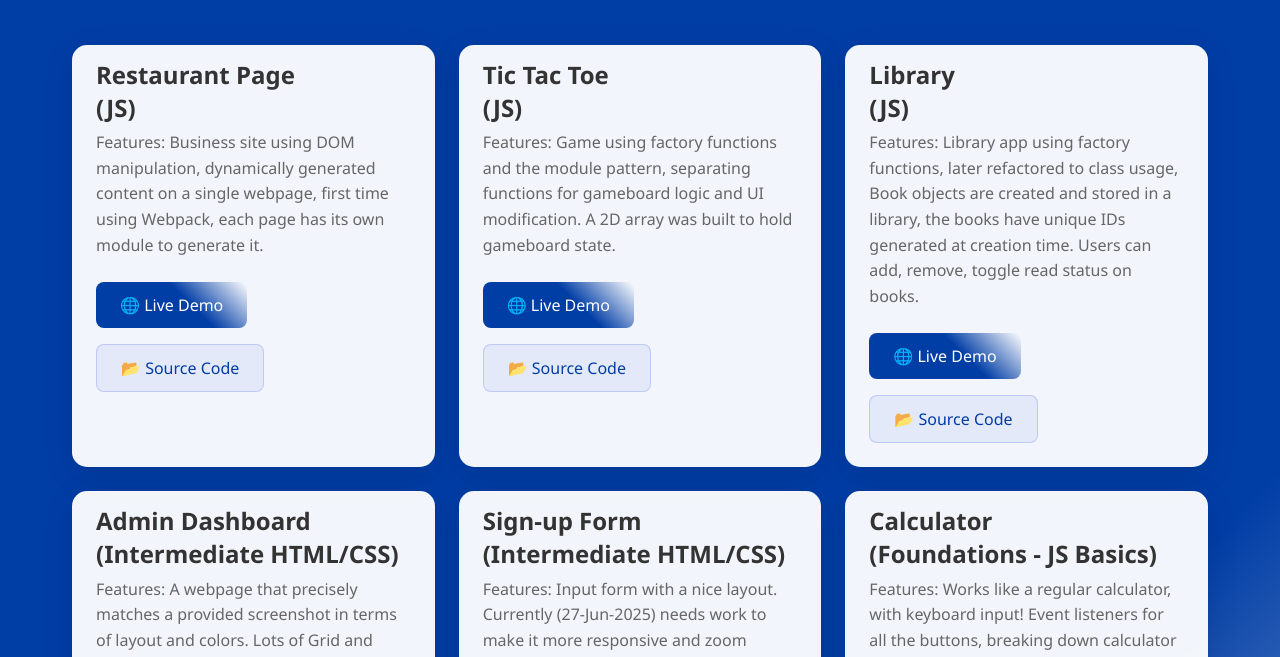
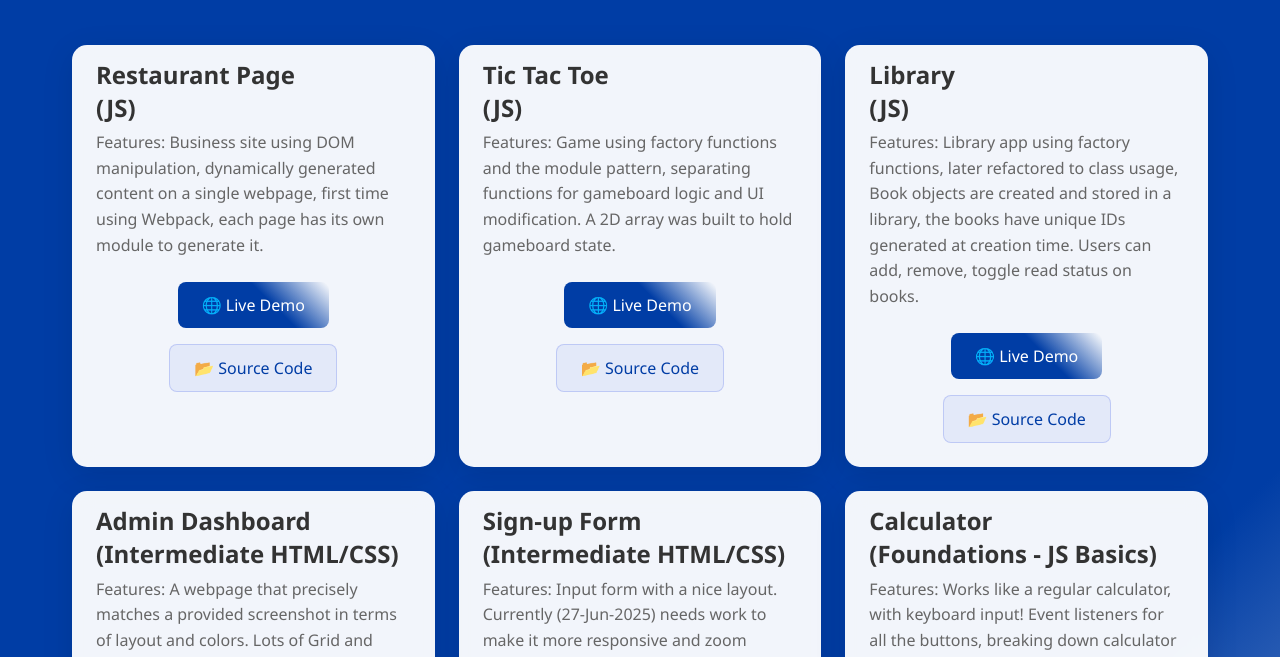
Before and after one commit to Trithereon/odin-projects, a plain HTML site: page index.html in a window 1280 px wide. Shown: the part 143-800 px from the top of the page. Drawn offline with Linux system fonts and the light colour scheme.

Commit message:
Prevent user selection of some text fields

```diff
--- a/index.html
+++ b/index.html
@@ -16,6 +16,7 @@
             background: linear-gradient(135deg, #003DA5 60%, #FFFFFF 100%);
             min-height: 100vh;
             color: #333;
+            user-select: none;
         }
 
         .container {
@@ -96,12 +97,15 @@
             color: #666;
             margin-bottom: 1.5rem;
             line-height: 1.6;
+            user-select: text;
         }
 
         .project-links {
             display: flex;
             gap: 1rem;
             flex-wrap: wrap;
+            justify-content: center;
+            align-items: center;
         }
 
         .link-btn {
```
